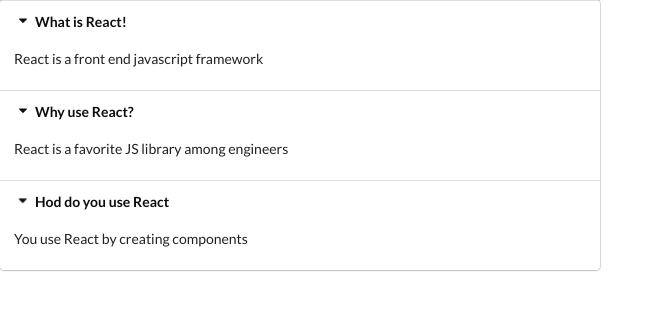
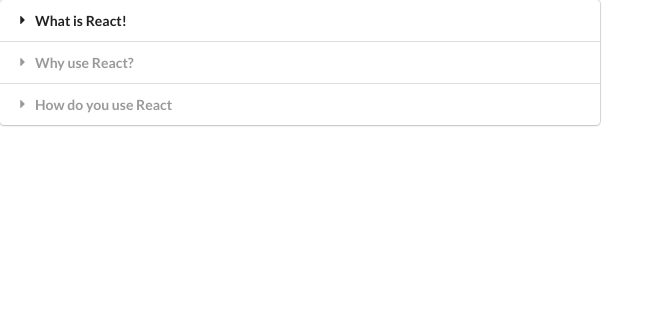
Before and after one commit to reyeskevin9767/modern-react-with-redux-2020, a React (Create React App) app in the folder 12-understanding-hooks/widgets/: page / in a window 1280 px wide. Shown: the top 310 px of the page, without its empty margins (0-664 px from the left). Built offline with nearby package versions, Linux system fonts and the light colour scheme.

Commit message:
useState  added

```diff
--- a/12-understanding-hooks/widgets/src/App.js
+++ b/12-understanding-hooks/widgets/src/App.js
@@ -11,7 +11,7 @@
     content: 'React is a favorite JS library among engineers',
   },
   {
-    title: 'Hod do you use React',
+    title: 'How do you use React',
     content: 'You use React by creating components',
   },
 ];
--- a/12-understanding-hooks/widgets/src/components/Accordion.js
+++ b/12-understanding-hooks/widgets/src/components/Accordion.js
@@ -1,17 +1,27 @@
-import React from 'react';
+import React, { useState } from 'react';
 
 const Accordion = ({ items }) => {
-  const renderedItems = items.map((item) => {
+  // Function Component useState
+  const [activeIndex, setActiveIndex] = useState(null);
+
+  const onTitleClick = (index) => {
+    setActiveIndex(index);
+  };
+
+  const renderedItems = items.map((item, index) => {
+    const active = index === activeIndex ? 'active' : '';
+
     return (
-      <div key={item.title}>
-        <div className="title active">
+      // Fragment, a JSX container
+      <React.Fragment key={item.title}>
+        <div className={`title ${active}`} onClick={() => onTitleClick(index)}>
           <i className="dropdown icon"></i>
           {item.title}
         </div>
-        <div className="content active">
+        <div className={`content ${active}`}>
           <p>{item.content}</p>
         </div>
-      </div>
+      </React.Fragment>
     );
   });
 
```
